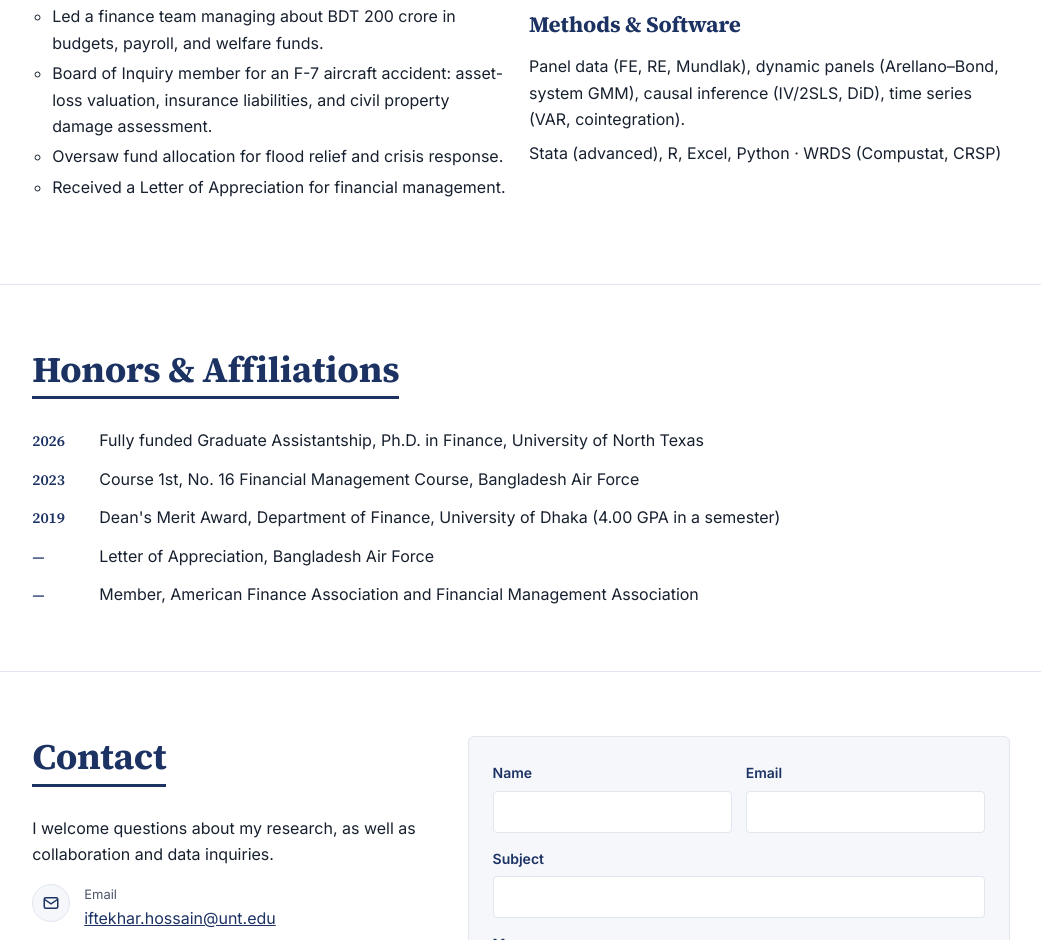
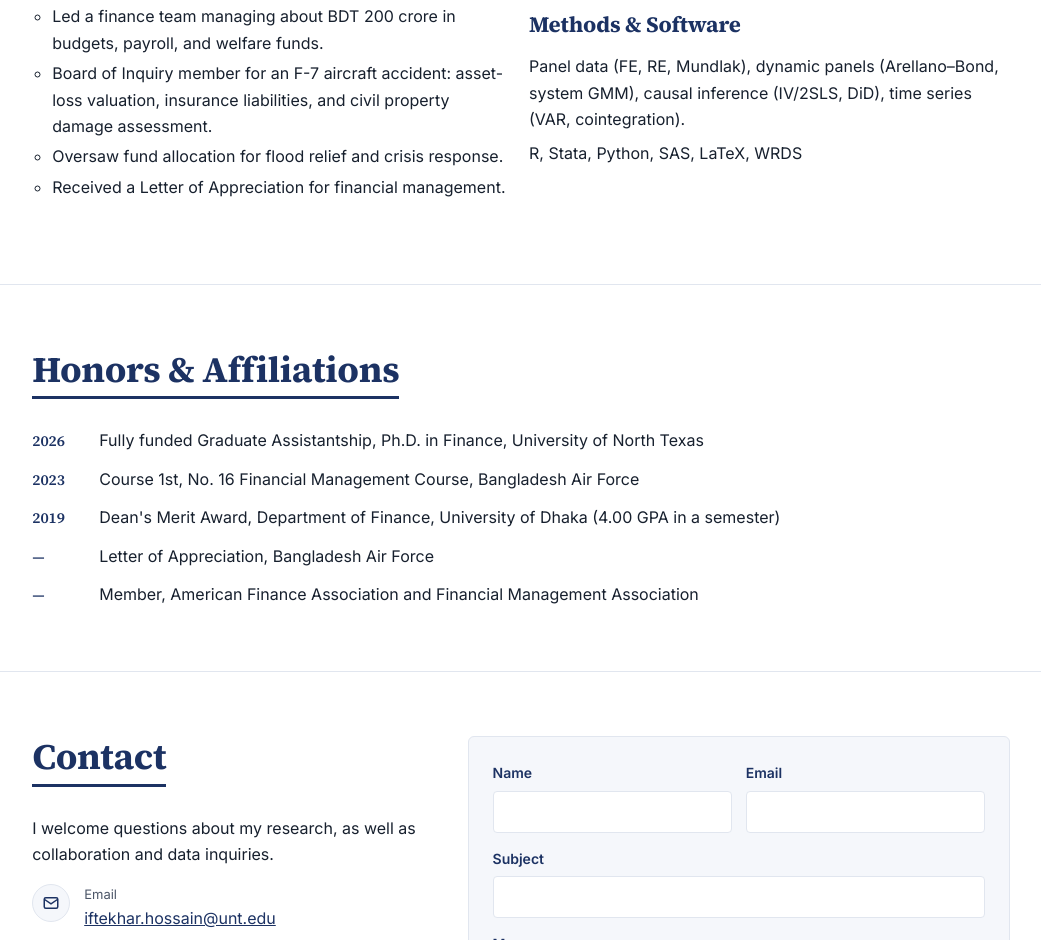
Before and after one commit to apuiftekhar/apuiftekhar.github.io, a plain HTML site: page index.html in a window 1280 px wide. Shown: the part 4310-5250 px from the top of the page, without its empty margins (119-1160 px from the left). Drawn offline with Linux system fonts and the light colour scheme.

Commit message:
Update software list
Co-Authored-By: Claude Opus 5.5 <noreply@anthropic.com>
Claude-Session: https://claude.ai/code/session_019vZb8GS3Abb8aZdtRHpcRm

```diff
--- a/index.html
+++ b/index.html
@@ -338,7 +338,7 @@ footer a{color:#fff}
         </ul>
         <h3 class="sub" style="margin-top:28px">Methods &amp; Software</h3>
         <p style="margin:0 0 8px">Panel data (FE, RE, Mundlak), dynamic panels (Arellano–Bond, system GMM), causal inference (IV/2SLS, DiD), time series (VAR, cointegration).</p>
-        <p style="margin:0">Stata (advanced), R, Excel, Python · WRDS (Compustat, CRSP)</p>
+        <p style="margin:0">R, Stata, Python, SAS, LaTeX, WRDS</p>
       </div>
     </div>
   </div>
```
